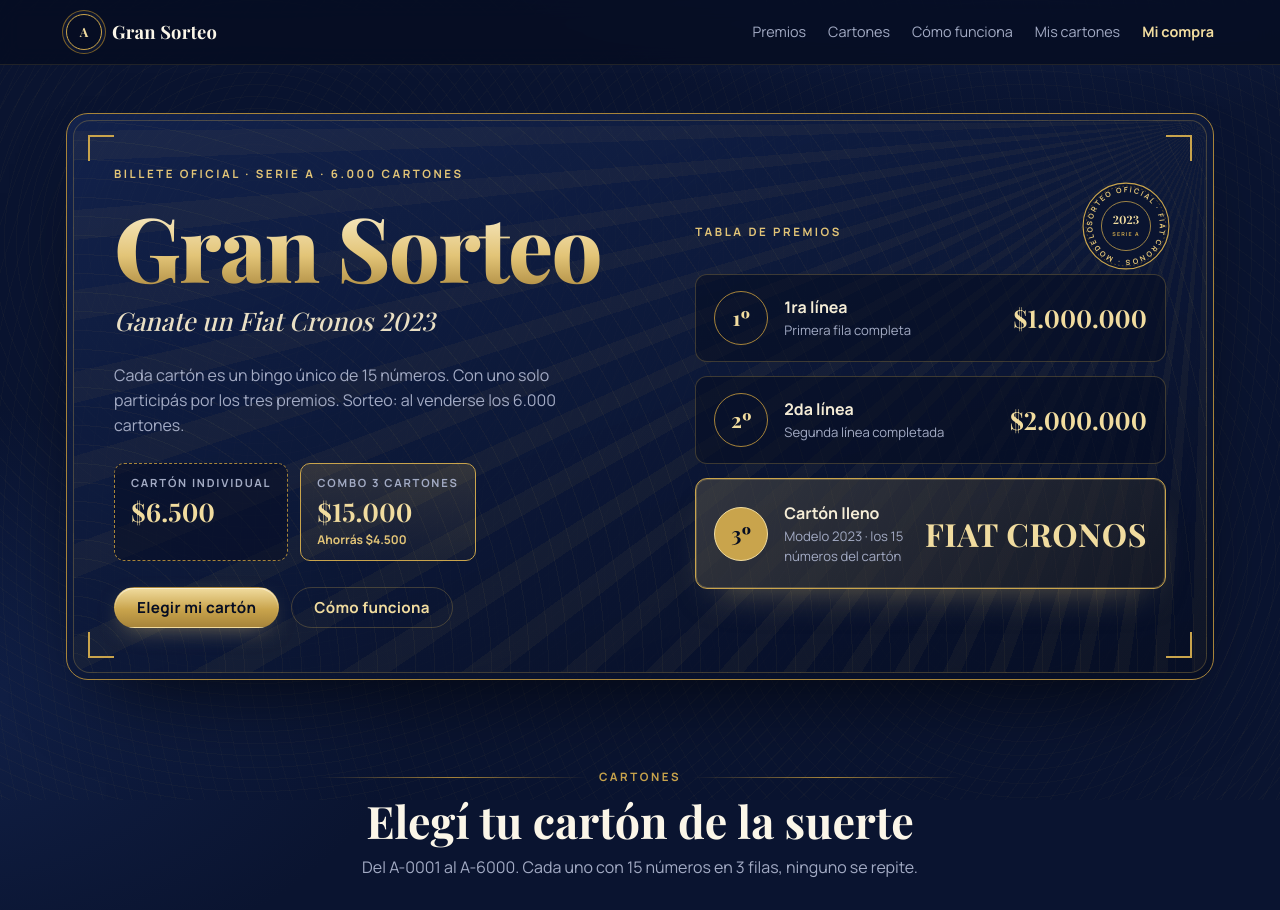
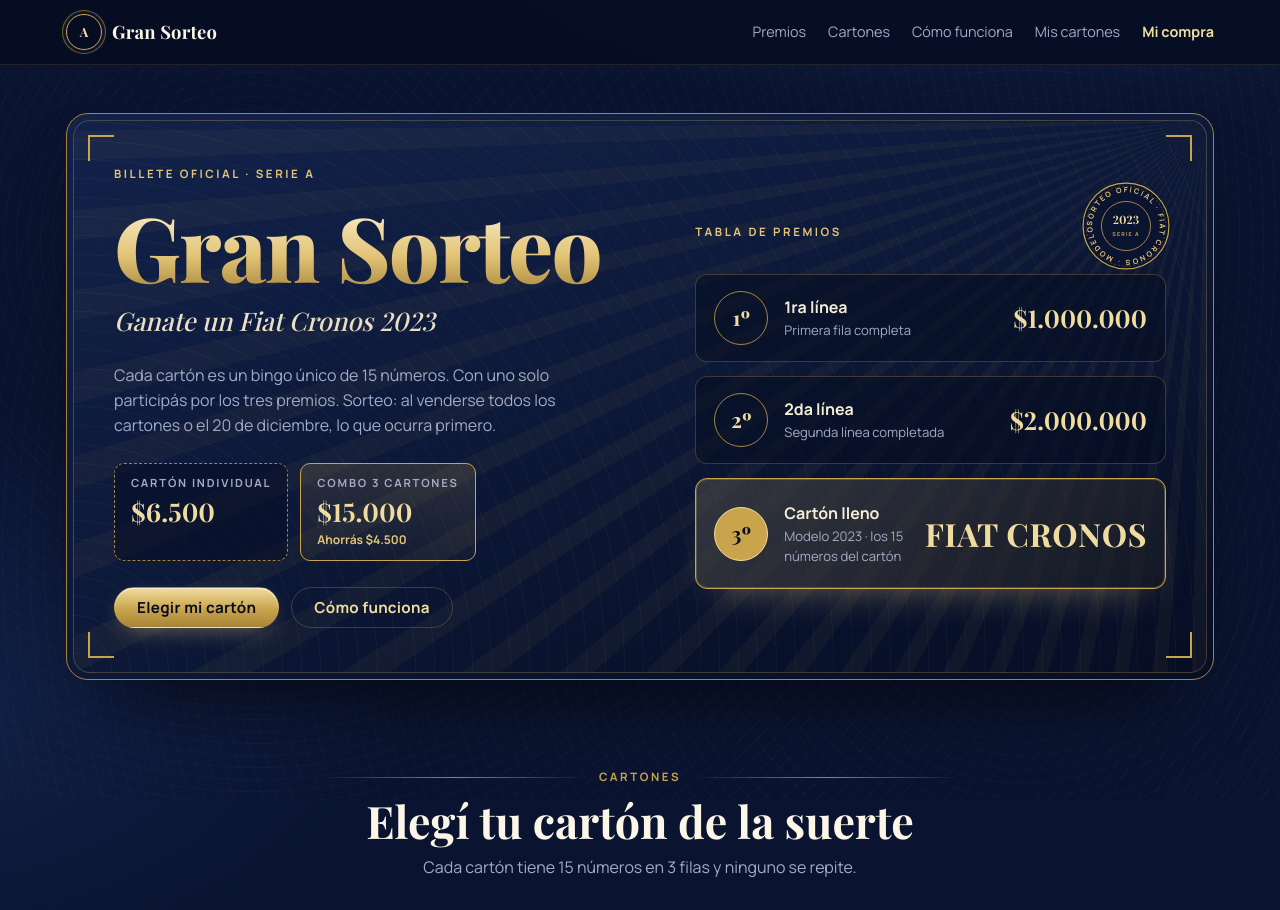
Before and after one commit to nicolaslunda2-boop/Sorteo-auto, a Next.js app: page / in a window 1280 px wide. Shown: the top 910 px of the page. Built offline with nearby package versions, Linux system fonts and the light colour scheme; no server answers; the database is empty.

Commit message:
Fecha límite del sorteo y sin mencionar el total de cartones
Co-Authored-By: Claude Opus 5.5 <noreply@anthropic.com>
Claude-Session: https://claude.ai/code/session_017WmWk2FUkbXRhem5DbUoLM

```diff
--- a/src/app/page.tsx
+++ b/src/app/page.tsx
@@ -49,7 +49,7 @@ export default async function Home() {
 
               <div>
                 <div className="kicker">
-                  Billete oficial · Serie {SORTEO.serie} · {TOTAL_TICKETS.toLocaleString("es-AR")} cartones
+                  Billete oficial · Serie {SORTEO.serie}
                 </div>
                 <h1 className="hero-title">{SORTEO.titulo}</h1>
                 <p className="hero-sub">{SORTEO.subtitulo}</p>
@@ -120,7 +120,7 @@ export default async function Home() {
             <div className="rule kicker">Cartones</div>
             <h2>Elegí tu cartón de la suerte</h2>
             <p>
-              Del A-0001 al A-{String(TOTAL_TICKETS).padStart(4, "0")}. Cada uno con 15 números en 3 filas, ninguno se repite.
+              Cada cartón tiene 15 números en 3 filas y ninguno se repite.
             </p>
           </div>
           {isConfigured() ? (
--- a/src/components/TicketBrowser.tsx
+++ b/src/components/TicketBrowser.tsx
@@ -208,7 +208,7 @@ function SearchByCode() {
       {error && <div className="notice notice-error">{error}</div>}
       {loading && <div className="empty">Buscando…</div>}
       {!loading && data && data.tickets.length === 0 && (
-        <div className="empty">No existe ese número de cartón. Los cartones van del A-0001 al A-6000.</div>
+        <div className="empty">No existe ese número de cartón. Revisá el número e intentá de nuevo.</div>
       )}
       {!loading && data && data.tickets.length > 0 && (
         <div style={{ maxWidth: 420, margin: "0 auto" }}>
--- a/src/lib/config.ts
+++ b/src/lib/config.ts
@@ -7,7 +7,7 @@ export const SORTEO = {
   subtitulo: "Ganate un Fiat Cronos 2023",
   auto: "Fiat Cronos 2023",
   // Fecha y lugar del sorteo (texto libre).
-  fecha: "al venderse los 6.000 cartones",
+  fecha: "al venderse todos los cartones o el 20 de diciembre, lo que ocurra primero",
   lugar: "Transmisión en vivo por redes sociales",
   organizador: "Organización del Sorteo",
   contacto: "Consultas por WhatsApp",
--- a/src/lib/ticket-image.ts
+++ b/src/lib/ticket-image.ts
@@ -175,7 +175,7 @@ function drawTicket(ctx: CanvasRenderingContext2D, top: number, t: TicketForImag
   ctx.fillText(holder, PAD, fy + 12);
   ctx.font = `500 17px ${f.sans}`;
   ctx.fillStyle = C.goldDark;
-  ctx.fillText(`Sorteo: ${SORTEO.fecha}`, PAD, fy + 42);
+  ctx.fillText(`Sorteo: ${SORTEO.fecha}`, PAD, fy + 42, W - PAD * 2 - 240);
 
   // Sello "PAGADO"
   ctx.save();
```
